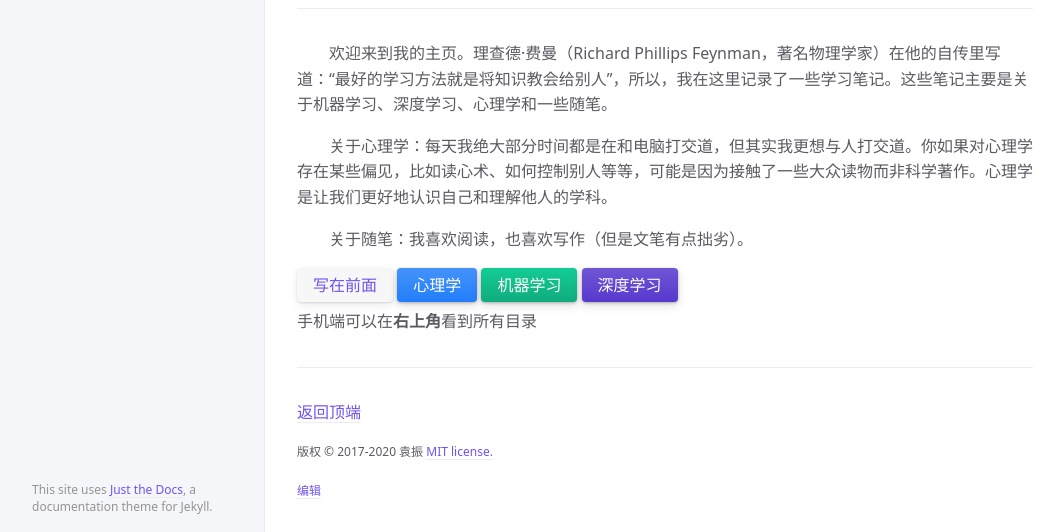
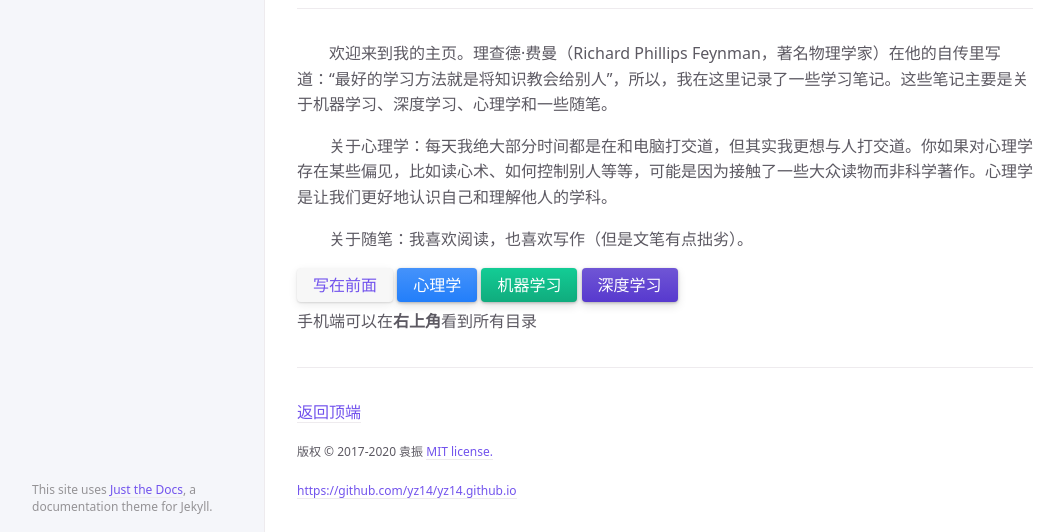
Before and after one commit to yz14/main, a Jekyll site: the page built from index.md, in a window 1280 px wide and 948 px high, cut to the strip 416-948 px from the top of the window. Shown: the whole strip, without its empty margins (107-1170 px from the left). Built offline with Jekyll 4.4.1, drawn with Linux system fonts in a browser that asks for light colours.

Commit message:
Update _config.yml

```diff
--- a/_config.yml
+++ b/_config.yml
@@ -91,7 +91,7 @@ last_edit_time_format: "%b %e %Y at %I:%M %p" # uses ruby's time format: https:/
 
 # Footer "Edit this page on GitHub" link text
 gh_edit_link: true # show or hide edit this page link
-gh_edit_link_text: "编辑"
+gh_edit_link_text: "https://github.com/yz14/yz14.github.io"
 gh_edit_repository: "https://yz14.github.io" # the github URL for your repo
 gh_edit_branch: "main" # the branch that your docs is served from
 # gh_edit_source: docs # the source that your files originate from
```
